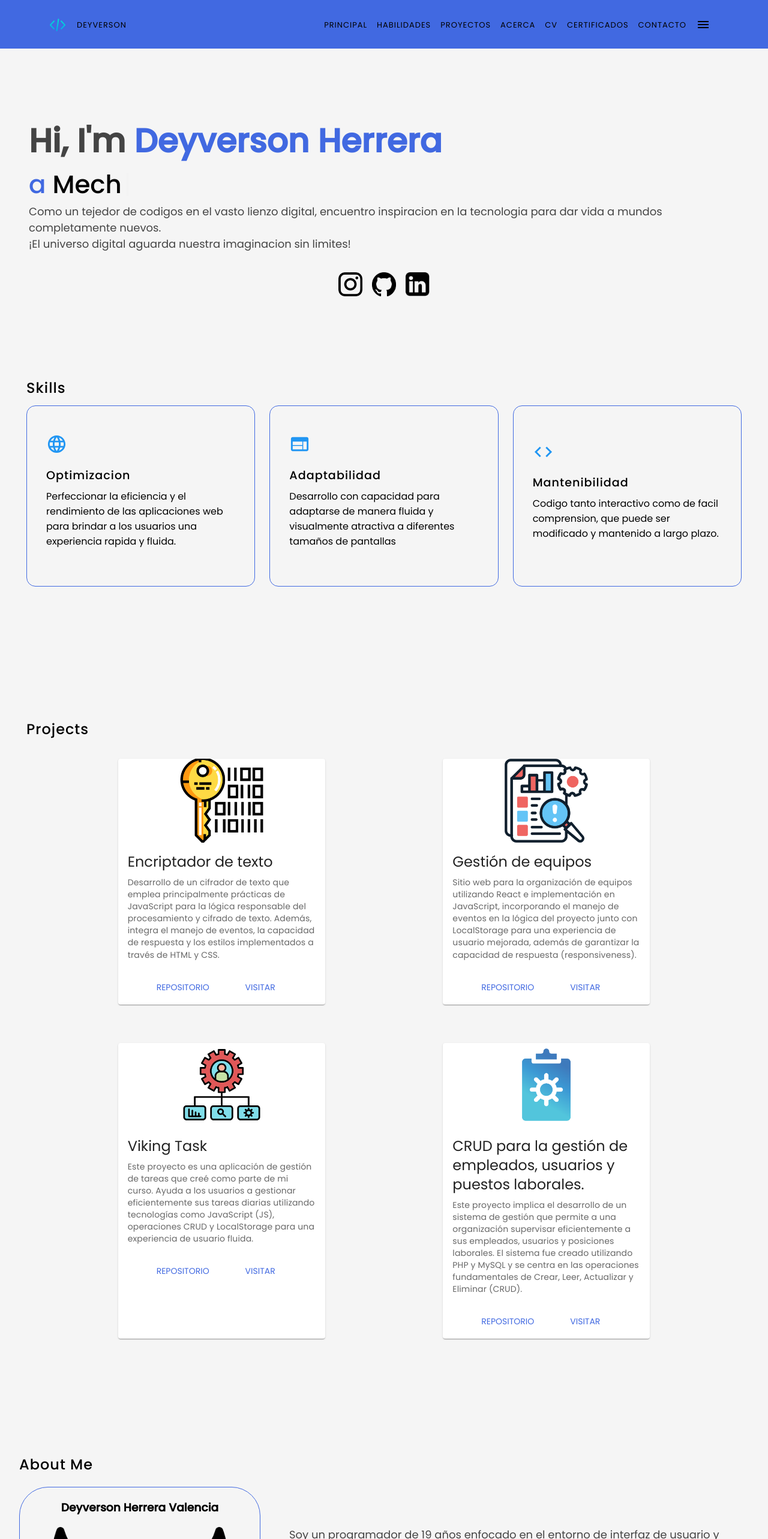
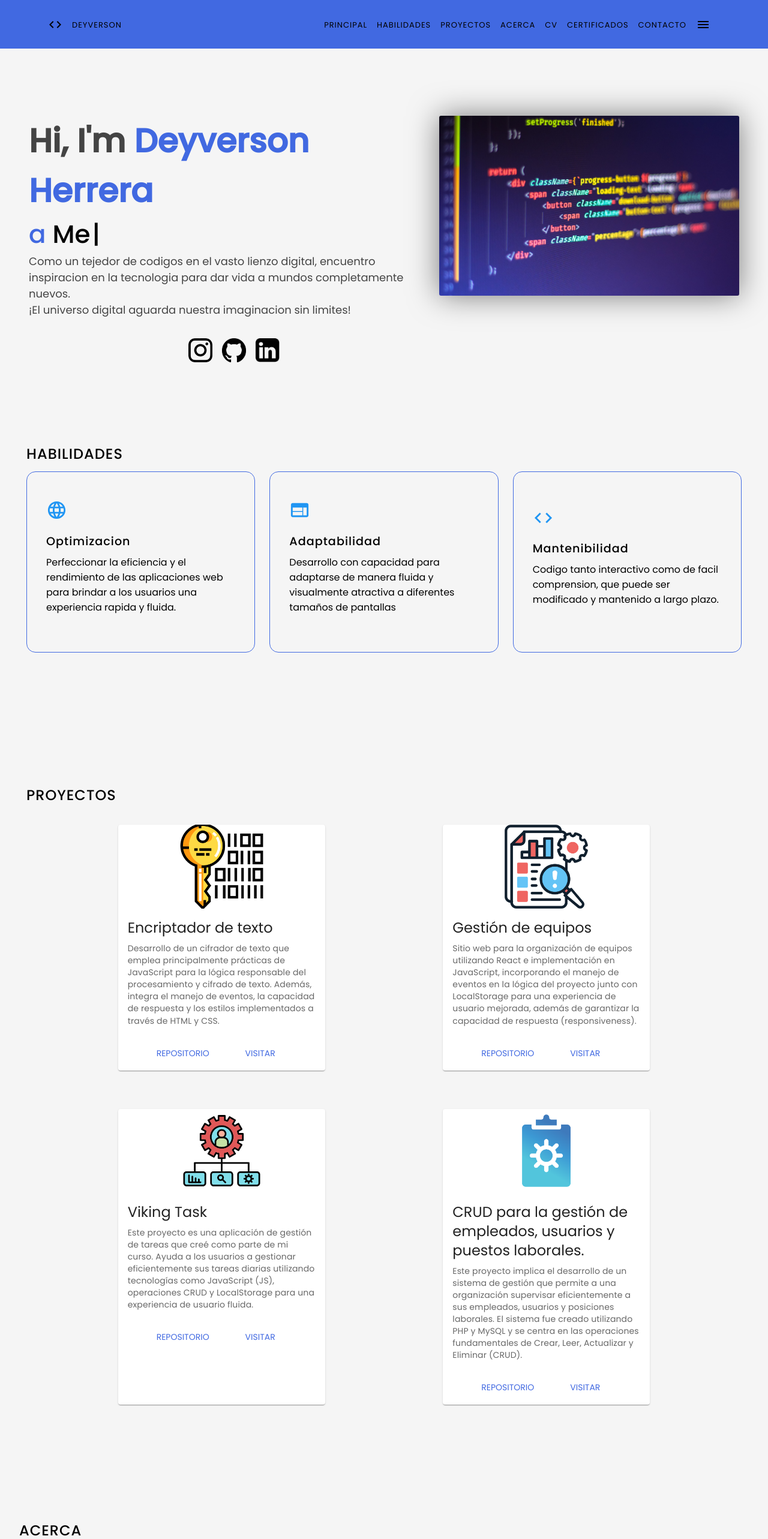
Before and after one commit to Deyverson1/portfolio-deyverson, a React (Create React App) app: page / in a window 1280 px wide. Shown: the top 2566 px of the page at 60% size. Built offline with nearby package versions, Linux system fonts and the light colour scheme.

Commit message:
Agregado tema sidebar, mejorado

```diff
--- a/src/components/AboutMe/AboutMe.jsx
+++ b/src/components/AboutMe/AboutMe.jsx
@@ -10,7 +10,7 @@ function AboutMe() {
     return(
 
         <AboutMeContainer>
-            <H1>About Me</H1>
+            <H1>{t('Aboot')}</H1>
             <SectionContainer>
                <Profile color={color}>
                     <h1>Deyverson Herrera Valencia</h1>
@@ -72,6 +72,7 @@ const AboutMeContainer = styled.section`
 const H1 = styled.h1`
     letter-spacing: 0.0625rem;
     font-weight: 500;
+    text-transform: uppercase;
     @media screen and (max-width: 425px){
         padding-top: 1rem;
     }
--- a/src/components/Contact/Contact.jsx
+++ b/src/components/Contact/Contact.jsx
@@ -54,6 +54,7 @@ const Aclaracion = styled.div`
 const H2 = styled.h2`
   padding-top: 3rem;
   margin-bottom: 1px;
+  text-transform: uppercase;
   @media screen and (max-width: 768px){
     padding-top: 4rem
   }
--- a/src/components/Contact/index.js
+++ b/src/components/Contact/index.js
@@ -1,6 +1,5 @@
 import React, { useState } from 'react';
 import TextField from '@mui/material/TextField';
-import Button from '@mui/material/Button';
 import './style.css'
 import styled from 'styled-components';
 import { useColor } from '../Header/ColorContext';
--- a/src/components/Header/Header.js
+++ b/src/components/Header/Header.js
@@ -5,6 +5,7 @@ import Icon from "./Icon.js";
 import Sidebar from "./Sidebar.js";
 import { Link } from "react-router-dom";
 import { useColor } from './ColorContext';
+import CodeIcon from '@mui/icons-material/Code';
 
 function Header() {
   const { color } = useColor();
@@ -23,7 +24,7 @@ function Header() {
     <HeaderStyle color={color}>
       <Nav>
         <LogoSpace>
-          <Img src="/img/code1.png" alt="Logo portafolio Deyverson"/>
+          <CodeIcon/>
           <Linki to="/"><P>Deyverson</P></Linki>
         </LogoSpace>
         <NavLinks>
@@ -74,10 +75,6 @@ const LogoSpace = styled.div`
       padding-left: 1rem;
     }
 `
-const Img = styled.img`
-  width: wrem;
-  height: 2rem;
-`
 const Linki = styled(Link)`
   text-decoration: none;
 `
--- a/src/components/Header/Sidebar.js
+++ b/src/components/Header/Sidebar.js
@@ -66,10 +66,10 @@ const Sidebar = ({ toggleNavAndSidebar }) => {
   ]
   return (
     <SidebarContainer>
-      <Back onClick={toggleNavAndSidebar} />
+
       <SidebarContent>
         {idiomaVisible && temaVisible && <Div>
-
+          <Back onClick={toggleNavAndSidebar} />
           <>
                {navData.map((nav, index) => (
               <Content
--- a/src/components/Header/Tema.js
+++ b/src/components/Header/Tema.js
@@ -1,8 +1,8 @@
-import React, { useContext } from 'react';
 import { useColor } from './ColorContext'; // Importa el hook
 import styled from 'styled-components';
+import Back from './Salir';
 
-const Tema = () => {
+const Tema = ({toggleTemaVar}) => {
   const { color, setColor } = useColor(); // Obten el color y la función para establecerlo desde el contexto
 
   const handleColorChange = (event) => {
@@ -12,12 +12,14 @@ const Tema = () => {
 
   return (
     <Content>
+      <Back onClick={toggleTemaVar}/>
       <Tittle>Elige un color:</Tittle>
       <input
         titulo="Color"
         placeholder="Ingresar el color en HEX"
         required
         type="color"
+        color={color}
         onChange={handleColorChange}
       />
     </Content>
@@ -28,6 +30,7 @@ const Content = styled.section`
   display: flex;
   flex-direction: column;
   align-items: center;
+  text-align: center;
 `
 const Tittle = styled.h2`
     padding-top: 5rem;
--- a/src/components/Hero/Hero.jsx
+++ b/src/components/Hero/Hero.jsx
@@ -7,7 +7,6 @@ import { useColor } from '../Header/ColorContext';
 
 function Hero() {
     const { color } = useColor();
-
     const { t } = useTranslation();
     useEffect(() => {
         const el = document.getElementById('poster');
--- a/src/components/Hero/index.js
+++ b/src/components/Hero/index.js
@@ -50,7 +50,7 @@ export const Afirmacion = styled.h3`
 
 export const ImgPoster = styled.div`
     /* display: flex; */
-    display: none;
+    // display: none;
     align-items: center;
     @media screen and (max-width: 768px){
         display: none;
--- a/src/components/Proyectos/Project.js
+++ b/src/components/Proyectos/Project.js
@@ -3,7 +3,6 @@ import Card from '@mui/material/Card';
 import CardActions from '@mui/material/CardActions';
 import CardContent from '@mui/material/CardContent';
 import CardMedia from '@mui/material/CardMedia';
-import Button from '@mui/material/Button';
 import Typography from '@mui/material/Typography';
 import styled from 'styled-components';
 import { useTranslation } from 'react-i18next';
--- a/src/components/Proyectos/Projets.jsx
+++ b/src/components/Proyectos/Projets.jsx
@@ -1,11 +1,14 @@
 import React from "react"
 import styled from "styled-components";
 import CardMain from "./Project";
+import { useTranslation } from "react-i18next";
+
 
 function Projects(){
+    const { t } = useTranslation();
     return(
         <Content>
-            <H1>Projects</H1>
+            <H1>{t("Projects")}</H1>
             <DivContent>
                 <CardMain/>
 
@@ -27,6 +30,7 @@ const H1 = styled.h2`
     padding-left: 12px;
     letter-spacing: 0.0625rem;
     font-weight: 500;
+    text-transform: uppercase;
     @media screen and (max-width: 425px){
         padding-top: 1rem;
     }
--- a/src/components/Skills/Skills.jsx
+++ b/src/components/Skills/Skills.jsx
@@ -12,7 +12,7 @@ function Skills() {
   const { t } = useTranslation();
   return (
     <SkillSection>
-      <Title>Skills</Title>
+      <Title>{t("Skills")}</Title>
       <SkillsContent>
         <Card color={color}>
           <LanguageIcon
@@ -62,6 +62,7 @@ const Title = styled.h2`
   padding-left: 12px;
   letter-spacing: 0.0625rem;
   font-weight: 500;
+  text-transform: uppercase;
   @media screen and (max-width: 425px) {
     padding-top: 1rem;
   }
```
